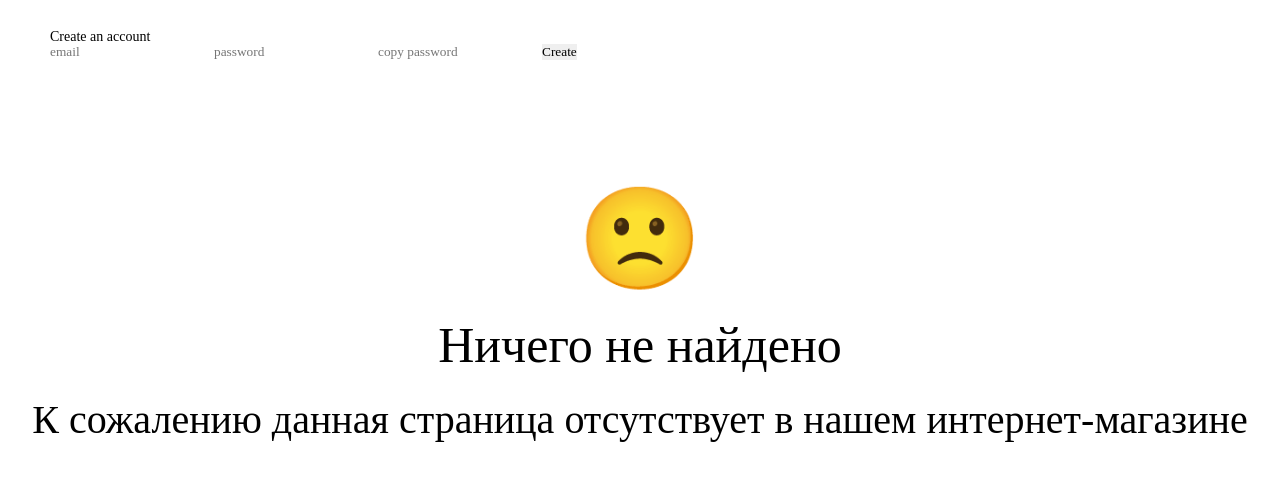
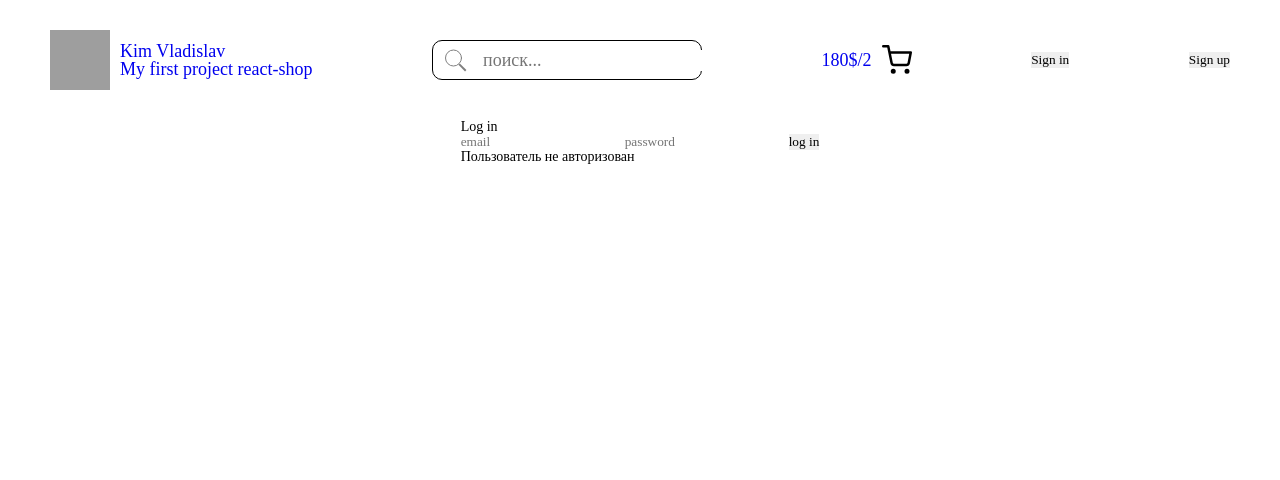
Before and after one commit to uxearwenvcmsqg/fake-shop-react, a React (Vite) app: page /signin in a window 1280 px wide. Shown: the top 480 px of the page. Built offline with nearby package versions, Linux system fonts and the light colour scheme; no server answers; grey boxes are pictures that could not be loaded.

Commit message:
add axios and update auth firebase

```diff
--- a/src/App.jsx
+++ b/src/App.jsx
@@ -3,6 +3,8 @@ import Header from './components/header/index';
 import Home from './pages/Home/index';
 import Cart from './pages/Cart/index';
 import NotFound from './components/notFoundBlock/index';
+import SignIn from './pages/auth/signIn/SignIn';
+import SignUp from './pages/auth/signUp/SignUp';
 
 import { Routes, Route } from 'react-router-dom';
 import { createContext, useState } from 'react';
@@ -22,6 +24,8 @@ function App() {
             <Route path="/" element={<Home />} />
             <Route path="/cart" element={<Cart />} />
             <Route path="*" element={<NotFound />} />
+            <Route path="/signin" element={<SignIn />} />
+            <Route path="/signup" element={<SignUp />} />
           </Routes>
         </div>
       </SearchContext.Provider>
--- a/src/components/header/index.jsx
+++ b/src/components/header/index.jsx
@@ -2,12 +2,11 @@ import './header.scss';
 import { Link } from 'react-router-dom';
 import cartIcon from '../../assets/cart.svg';
 import Search from '../search/index';
-import SignUp from '../../auth/signUp/SignUp';
 
 function Header() {
   return (
     <header className="header">
-      {/* <Link to="/">
+      <Link to="/">
         <div className="header__logo">
           <img
             src="https://image.tensorartassets.com/model_showcase/0/fb6c7da9-5f3e-e057-8c67-34eb5e11dec0.jpeg"
@@ -29,10 +28,13 @@ function Header() {
           <span>2</span>
           <img src={cartIcon} alt="" width={30} height={50} />
         </div>
-      </Link> */}
-      <div>
-        <SignUp />
-      </div>
+      </Link>
+      <Link to="signin">
+        <button>Sign in</button>
+      </Link>
+      <Link to="signup">
+        <button>Sign up</button>
+      </Link>
     </header>
   );
 }
--- a/src/pages/Home/index.jsx
+++ b/src/pages/Home/index.jsx
@@ -62,7 +62,7 @@ function Home() {
 
   return (
     <>
-      {/* <div className="container-top">
+      <div className="container-top">
         <Categories
           value={categoryName}
           onChangeCategory={(value) => dispatch(setCategoryName(value))}
@@ -72,7 +72,7 @@ function Home() {
       <div className="container-clothers">{clothers}</div>
       <div className="container-paginate">
         <Paginate onChangePage={(number) => setCurrentPage(number)} />
-      </div> */}
+      </div>
     </>
   );
 }
--- /dev/null
+++ b/src/pages/auth/authDetails/AuthDetails.jsx
@@ -0,0 +1,36 @@
+import { onAuthStateChanged, signOut } from 'firebase/auth';
+import { useEffect, useState } from 'react';
+import { auth } from '../../../firebase/firebase';
+
+function AuthDetails() {
+  const [authUser, setAuthUser] = useState(null);
+
+  useEffect(() => {
+    const listen = onAuthStateChanged(auth, (user) => {
+      setAuthUser(user || null);
+    });
+
+    return () => listen();
+  }, []);
+
+  const userSignOut = () => {
+    signOut(auth)
+      .then(() => console.log('success'))
+      .catch((e) => console.log(e));
+  };
+
+  return (
+    <div>
+      {authUser ? (
+        <div>
+          <p>Зарегистрирован как: {authUser.email}</p>
+          <button onClick={() => userSignOut()}>Выйти</button>
+        </div>
+      ) : (
+        <p>Пользователь не авторизован</p>
+      )}
+    </div>
+  );
+}
+
+export default AuthDetails;
--- /dev/null
+++ b/src/pages/auth/signIn/SignIn.jsx
@@ -0,0 +1,48 @@
+import { signInWithEmailAndPassword } from 'firebase/auth/cordova';
+import { useState } from 'react';
+import { auth } from '../../../firebase/firebase';
+import AuthDetails from '../authDetails/AuthDetails';
+
+function SignIn() {
+  const [email, setEmail] = useState('');
+  const [password, setPassword] = useState('');
+  const [error, setError] = useState('');
+
+  const logIn = (event) => {
+    event.preventDefault();
+
+    signInWithEmailAndPassword(auth, email, password)
+      .then((user) => {
+        console.log(user);
+        setEmail('');
+        setPassword('');
+        setError('');
+      })
+      .catch((err) => console.log('Error: ', err), setError('Извините, ваш аккаунт не найден'));
+  };
+
+  return (
+    <div>
+      <form>
+        <h2>Log in</h2>
+        <input
+          type="text"
+          placeholder="email"
+          value={email}
+          onChange={(event) => setEmail(event.target.value)}
+        />
+        <input
+          type="password"
+          placeholder="password"
+          value={password}
+          onChange={(event) => setPassword(event.target.value)}
+        />
+        <button onClick={logIn}>log in</button>
+        {error ? <p style={{ color: 'red' }}>Error: {error}</p> : ''}
+      </form>
+      <AuthDetails />
+    </div>
+  );
+}
+
+export default SignIn;
--- a/src/auth/signUp/SignUp.jsx
+++ b/src/pages/auth/signUp/SignUp.jsx
@@ -1,6 +1,6 @@
 import { createUserWithEmailAndPassword } from 'firebase/auth';
 import { useState } from 'react';
-import { auth } from '../../firebase/firebase';
+import { auth } from '../../../firebase/firebase';
 
 function SignUp() {
   const [email, setEmail] = useState('');
@@ -48,7 +48,7 @@ function SignUp() {
           onChange={(event) => setCopyPassword(event.target.value)}
         />
         <button>Create</button>
-        {error ? <p style={{color: 'red'}}>Error: {error}</p> : ''}
+        {error ? <p style={{ color: 'red' }}>Error: {error}</p> : ''}
       </form>
     </div>
   );
```
Also changed, not shown: src/auth/signIn/signIn.scss (deleted), src/auth/signUp/signUp.scss (deleted), src/pages/auth/authDetails/authDetails.scss (added), src/pages/auth/signIn/signIn.scss (added), src/pages/auth/signUp/signUp.scss (added).
